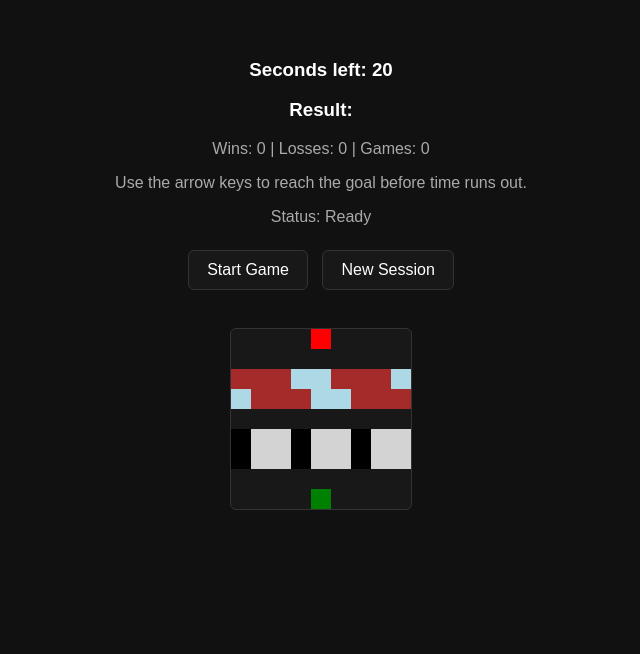
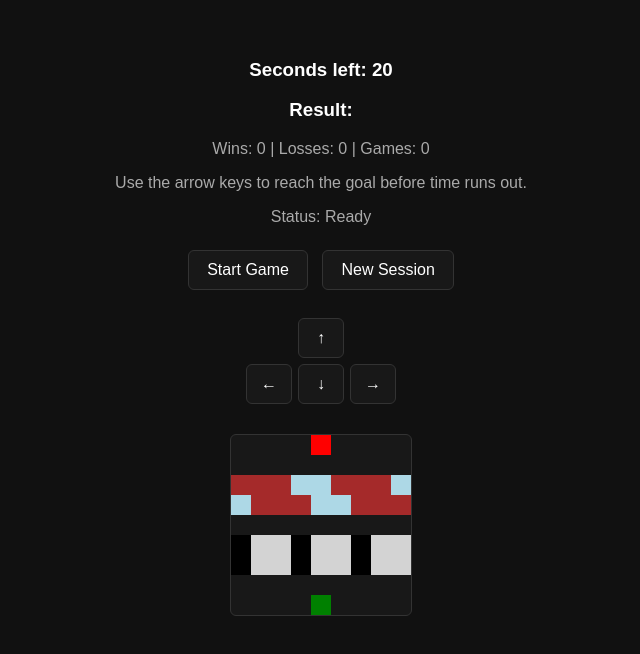
Before and after one commit to DonavenJB/vanilla-js-browser-games, a plain HTML site: page games/frogger/index.html in a window 1280 px wide. Shown: the whole page, without its empty margins (319-959 px from the left). Drawn offline with Linux system fonts and the light colour scheme.

Commit message:
Add Frogger directional controls

```diff
--- a/games/frogger/app.js
+++ b/games/frogger/app.js
@@ -270,4 +270,18 @@ resetSessionButton.addEventListener('click', () => {
     resultDisplay.textContent = ''
     gameStatusDisplay.textContent = 'Ready'
 })
+
+document.querySelectorAll('.move-button').forEach(button => {
+    button.addEventListener('click', () => {
+        if (!timerId || gameOver) {
+            return
+        }
+
+        document.dispatchEvent(
+            new KeyboardEvent('keyup', {
+                key: button.dataset.key
+            })
+        )
+    })
+})
 console.log('working')
--- a/games/frogger/index.html
+++ b/games/frogger/index.html
@@ -21,6 +21,13 @@
 
     <button id="start-pause-button" type="button">Start Game</button>
     <button id="reset-session-button" type="button">New Session</button>
+
+    <div class="direction-controls">
+        <button class="move-button up" data-key="ArrowUp" type="button">↑</button>
+        <button class="move-button left" data-key="ArrowLeft" type="button">←</button>
+        <button class="move-button down" data-key="ArrowDown" type="button">↓</button>
+        <button class="move-button right" data-key="ArrowRight" type="button">→</button>
+    </div>
 
     <div class="grid">
         <div></div>
--- a/games/frogger/style.css
+++ b/games/frogger/style.css
@@ -165,3 +165,32 @@ a:hover {
         font-size: 1.6rem;
     }
 }
+/* Direction controls */
+.direction-controls {
+    width: 150px;
+    margin: 20px auto 0;
+    display: grid;
+    grid-template-columns: repeat(3, 1fr);
+    gap: 6px;
+}
+
+.move-button {
+    margin: 0;
+    padding: 10px;
+}
+
+.move-button.up {
+    grid-column: 2;
+}
+
+.move-button.left {
+    grid-column: 1;
+}
+
+.move-button.down {
+    grid-column: 2;
+}
+
+.move-button.right {
+    grid-column: 3;
+}
```
